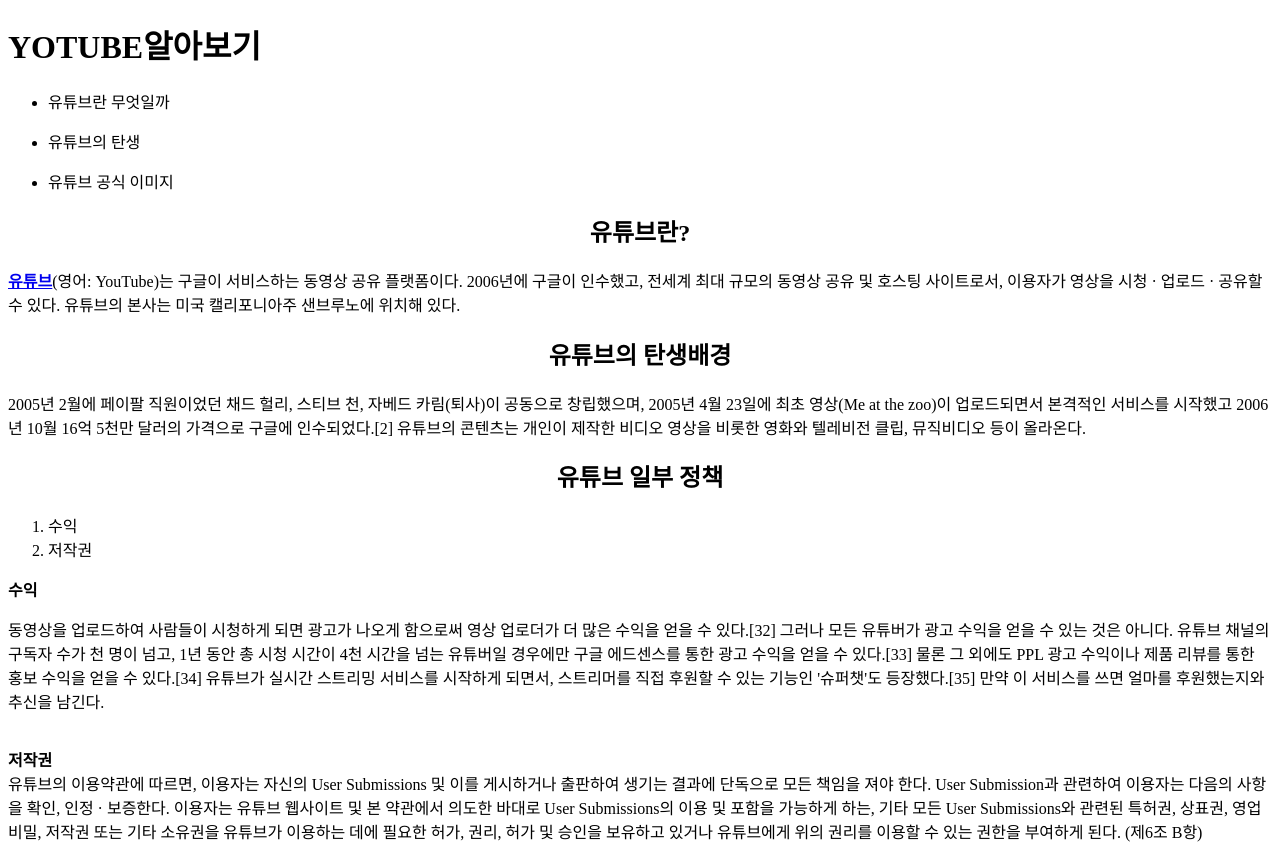
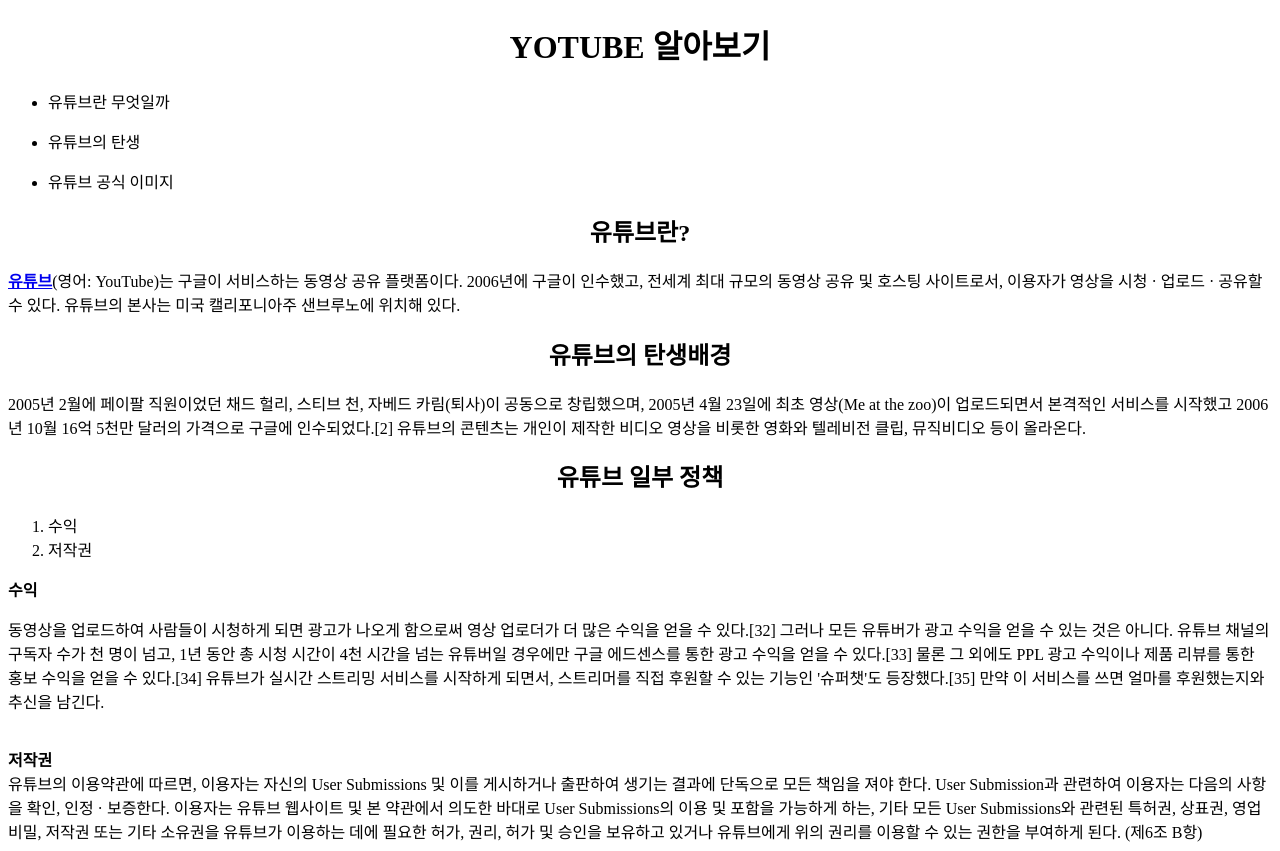
Before and after one commit to tubeduck/first-project, a plain HTML site: page index.html in a window 1280 px wide. Drawn offline with Linux system fonts and the light colour scheme.

Commit message:
d commit

```diff
--- a/index.html
+++ b/index.html
@@ -3,7 +3,7 @@
   <head>
     <meta charset="utf-8">
     <title>duck's website</title>
-  <h1 class="h1tag"><h1>YOTUBE알아보기</h1>
+  <h1 class="h1tag">YOTUBE 알아보기</h1>
   <ul>
     <li><p>유튜브란 무엇일까</p></il>
     <li><p>유튜브의 탄생</p></li>
```
